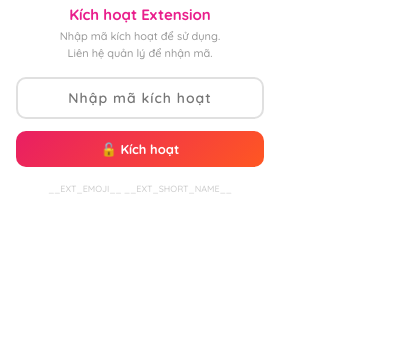
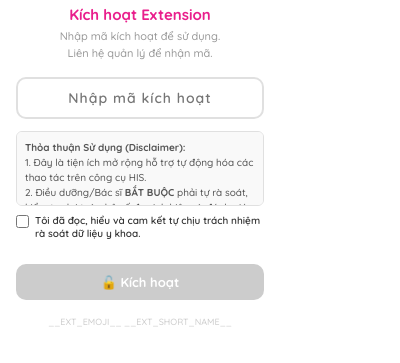
Before and after one commit to fantasy-1608/Nurse, a browser extension: page src/popup/popup.html in a window 400 px wide. Shown: the part 77-440 px from the top of the page. Drawn offline with Linux system fonts and the light colour scheme.

Commit message:
feat(ui): add EULA disclaimer to activation screen

```diff
--- a/src/popup/popup.html
+++ b/src/popup/popup.html
@@ -199,6 +199,13 @@
             font-size: 9px;
             color: #ccc;
         }
+
+        /* ★ EULA Box */
+        .eula-container { margin: 12px 0; text-align: left; }
+        .eula-box { height: 75px; overflow-y: auto; padding: 8px; background: #f9f9f9; border: 1px solid #e0e0e0; border-radius: 6px; font-size: 10px; color: #555; line-height: 1.5; margin-bottom: 8px; }
+        .eula-label { font-size: 10px; color: #333; display: flex; align-items: flex-start; gap: 6px; cursor: pointer; font-weight: 600; }
+        .eula-label input { margin-top: 1px; }
+        .activation-btn:disabled { background: #ccc; cursor: not-allowed; box-shadow: none; transform: none; }
     </style>
 </head>
 <body>
@@ -208,7 +215,21 @@
         <div class="lock-title">Kích hoạt Extension</div>
         <div class="lock-desc">Nhập mã kích hoạt để sử dụng.<br>Liên hệ quản lý để nhận mã.</div>
         <input type="password" class="activation-input" id="activation-input" placeholder="Nhập mã kích hoạt" autocomplete="off">
-        <button class="activation-btn" id="activation-btn">🔓 Kích hoạt</button>
+
+        <div class="eula-container">
+            <div class="eula-box">
+                <b>Thỏa thuận Sử dụng (Disclaimer):</b><br>
+                1. Đây là tiện ích mở rộng hỗ trợ tự động hóa các thao tác trên công cụ HIS.<br>
+                2. Điều dưỡng/Bác sĩ <b>BẮT BUỘC</b> phải tự rà soát, kiểm tra lại toàn bộ số đo sinh hiệu và đánh giá lâm sàng trên phiếu trước khi nhấn nút "Lưu".<br>
+                3. Nhóm phát triển <b>KHÔNG</b> chịu trách nhiệm pháp lý đối với bất kỳ sai lệch dữ liệu hay sự cố y khoa nào liên đới trong quá trình sử dụng phần mềm.
+            </div>
+            <label class="eula-label">
+                <input type="checkbox" id="eula-checkbox">
+                <span>Tôi đã đọc, hiểu và cam kết tự chịu trách nhiệm rà soát dữ liệu y khoa.</span>
+            </label>
+        </div>
+
+        <button class="activation-btn" id="activation-btn" disabled>🔓 Kích hoạt</button>
         <div class="activation-error" id="activation-error">❌ Mã không đúng. Vui lòng thử lại.</div>
         <div class="activation-footer">__EXT_EMOJI__ __EXT_SHORT_NAME__</div>
     </div>
--- a/src/popup/popup.js
+++ b/src/popup/popup.js
@@ -38,6 +38,11 @@ function showActivationScreen() {
     const input = document.getElementById('activation-input');
     const btn = document.getElementById('activation-btn');
     const error = document.getElementById('activation-error');
+    const eulaCheckbox = document.getElementById('eula-checkbox');
+
+    eulaCheckbox.addEventListener('change', function () {
+        btn.disabled = !this.checked;
+    });
 
     btn.addEventListener('click', function () { tryActivate(); });
     input.addEventListener('keydown', function (e) {
```
